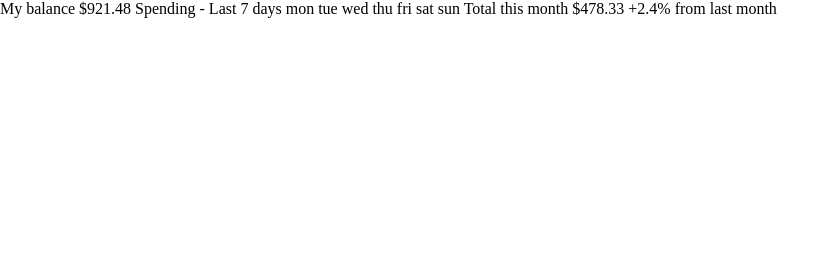
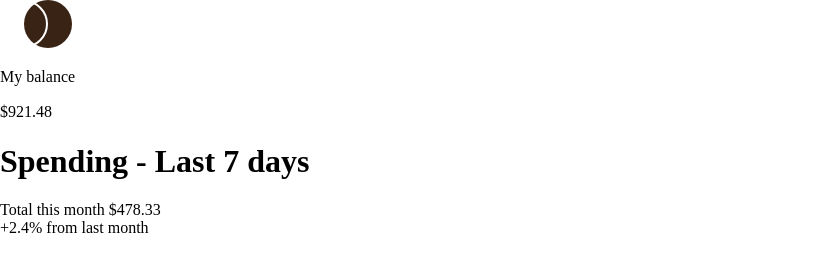
Before and after one commit to CarolineLienard/Expenses-Chart-Component, a website: page index.html in a window 1280 px wide. Shown: the whole page, without its empty margins (0-839 px from the left). Drawn offline with Linux system fonts and the light colour scheme.

Commit message:
🏗 Adding HTML structure

```diff
--- a/index.html
+++ b/index.html
@@ -11,25 +11,32 @@
     <link href="https://fonts.googleapis.com/css2?family=DM+Sans:wght@400;700&display=swap" rel="stylesheet">
   </head>
   <body>
-
-    My balance
-    $921.48
-
-    Spending - Last 7 days
-
-    mon
-    tue
-    wed
-    thu
-    fri
-    sat
-    sun
-
-    Total this month
-    $478.33
-
-    +2.4%
-    from last month
-
+    <main>
+      <div class="chart-component">
+        <div class="balance-container">
+          <img src="./images/logo.svg" alt="">
+          <div class="balance-container__details">
+            <p>My balance</p>
+            <span>$921.48</span>
+          </div>
+        </div>
+        <div class="chart-container">
+          <h1>Spending - Last 7 days</h1>
+          <div class="chart-container__stats">
+            <!-- here the chart -->
+          </div>
+          <div class="chart-container__info">
+            <div class="chart-container__info--current">
+              <span>Total this month</span>
+              <span>$478.33</span>
+            </div>
+            <div class="chart-container__info--last">
+              <span>+2.4%</span>
+              <span>from last month</span>
+            </div>
+          </div>
+        </div>
+      </div>
+    </main>
   </body>
 </html>
```
